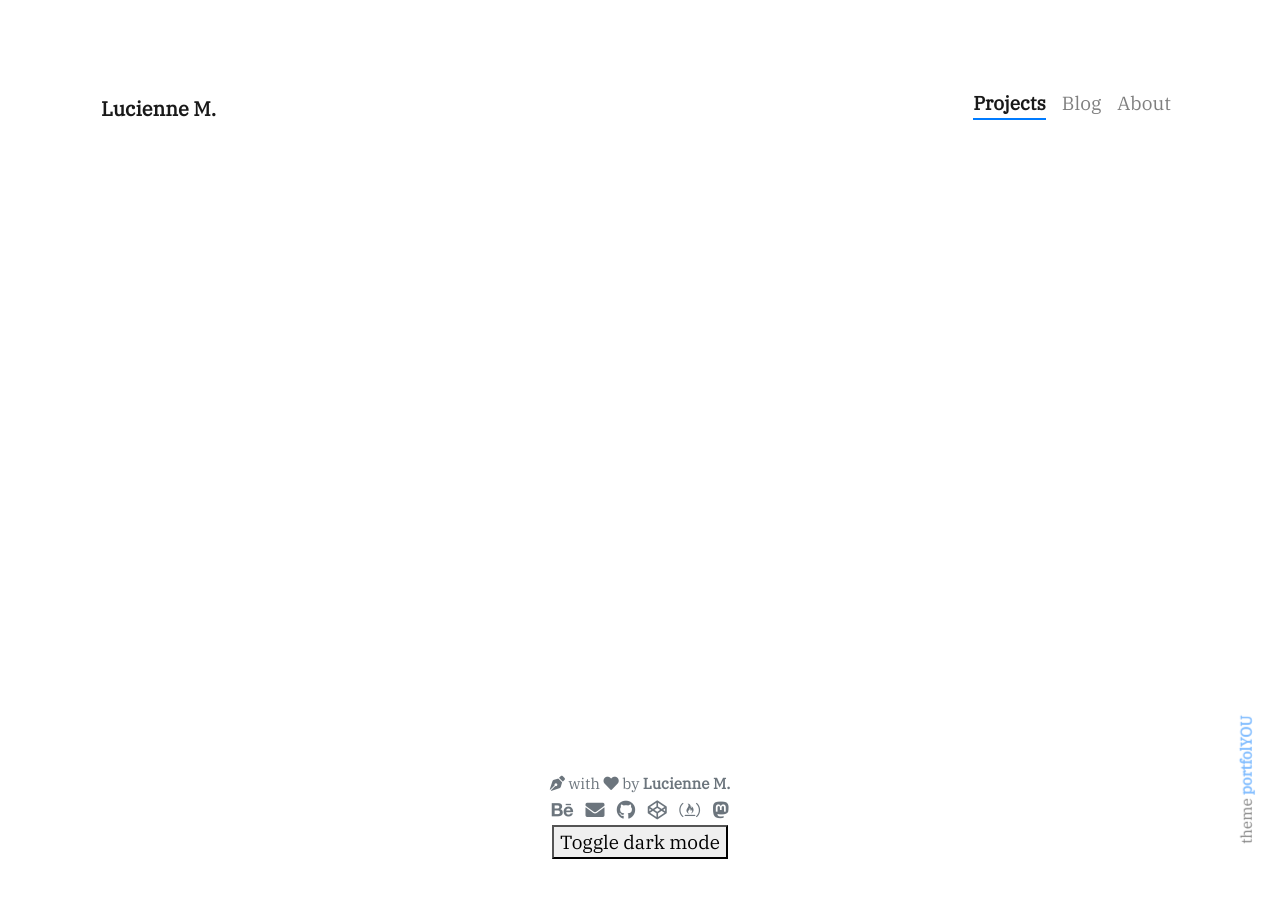
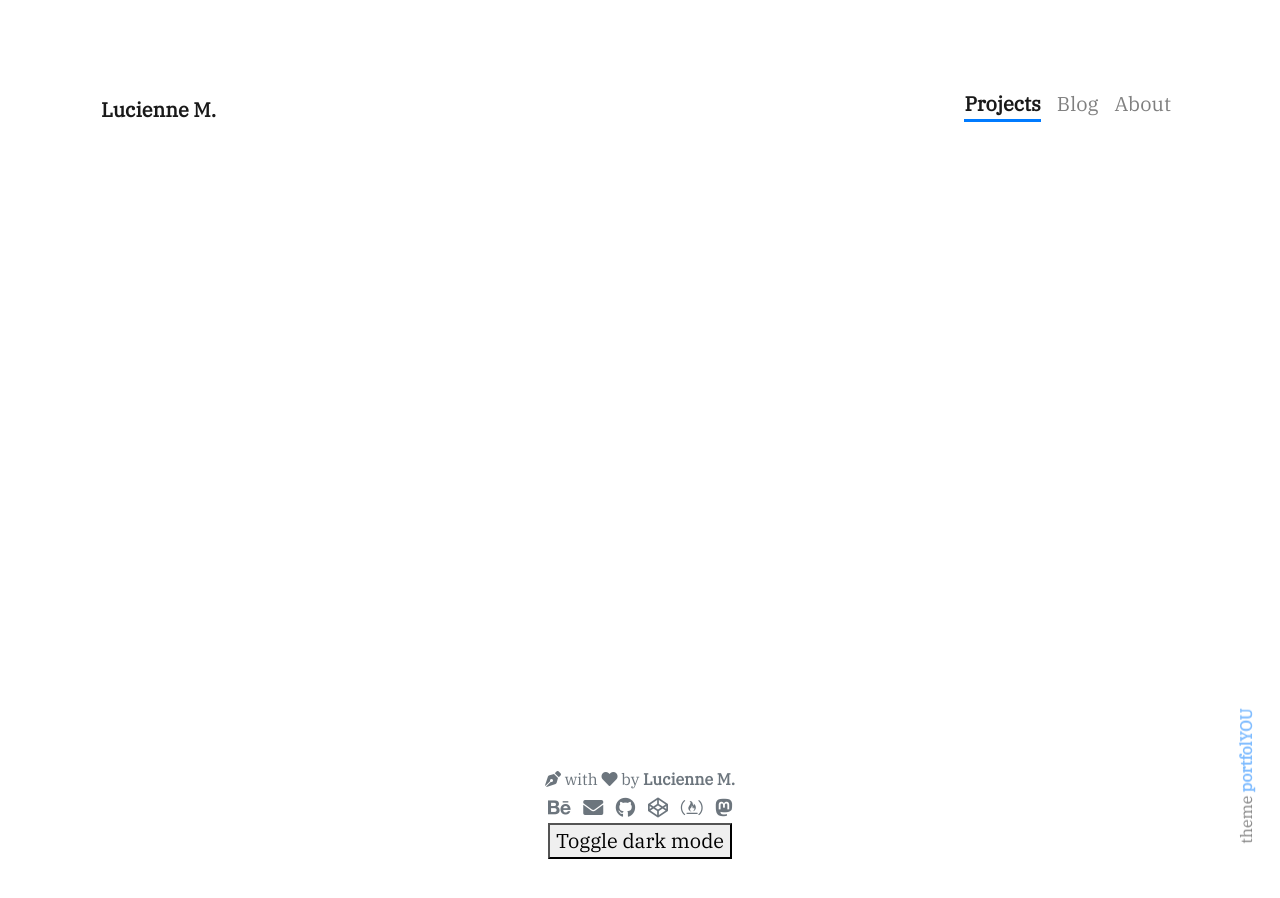
Before and after one commit to lmldvd/lmldvd.github.io, a Jekyll site: the page built from _projects/(1) 1st Project.md, in a window 1280 px wide. Built offline with Jekyll 4.4.1, drawn with Linux system fonts in a browser that asks for light colours; nearby versions of some CDN libraries; some web fonts are replaced.

Commit message:
Update footer.html

```diff
--- a/_includes/footer.html
+++ b/_includes/footer.html
@@ -22,7 +22,7 @@
   padding: 25px;
   background-color: white;
   color: black;
-  font-size: 19px;
+  font-size: 20px;
 }
 
 .dark-mode {
@@ -31,7 +31,7 @@
 }
 
 .button {
-  font-size: 12px;
+  font-size: 11px;
   }
 
 </style>
```
